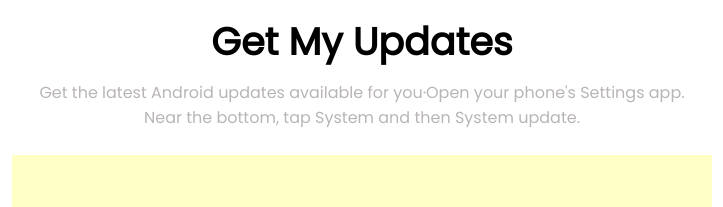
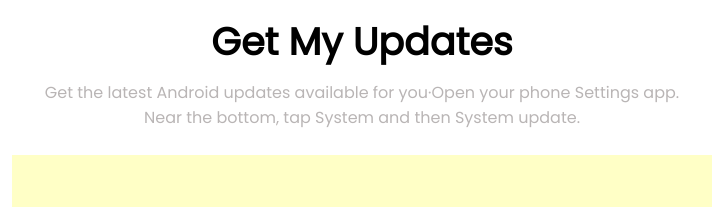
Before and after one commit to lutfor532/assignment-01, a plain HTML site: page index.html in a window 1280 px wide. Shown: the part 2358-2565 px from the top of the page, 278-1001 px from the left. Drawn offline with Linux system fonts and the light colour scheme.

Commit message:
assignment-01

```diff
--- a/index.html
+++ b/index.html
@@ -113,7 +113,7 @@
 
     <form class="submit-form">
         <h1>Get My Updates</h1>
-        <p> Get the latest Android updates available for you·Open your phone's Settings app.<br />Near the bottom, tap
+        <p> Get the latest Android updates available for you·Open your phone Settings app.<br />Near the bottom, tap
             System
             and then System update.</p>
         <div class="submit-button">
```
